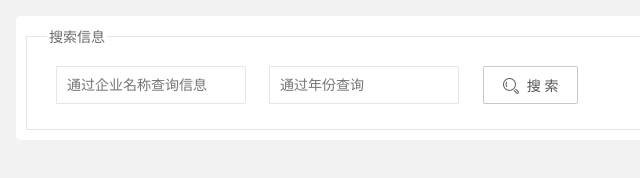
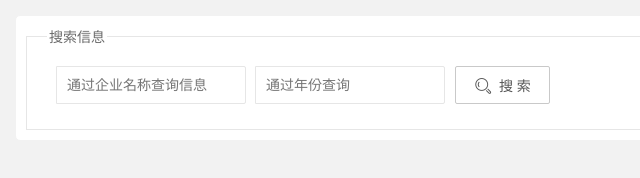
Before and after one commit to Yup-China/jobsearch, a plain HTML site: page page/company/findHiringRecord.html in a window 1280 px wide. Shown: the full height of the page, 0-640 px from the left. Drawn offline with Linux system fonts and the light colour scheme.

Commit message:
Update findHiringRecord.html

```diff
--- a/page/company/findHiringRecord.html
+++ b/page/company/findHiringRecord.html
@@ -18,16 +18,15 @@
 			<div style="margin: 10px 10px 10px 10px">
 				<form class="layui-form layui-form-pane" action="">
 					<div class="layui-form-item">
-						<div class="layui-inline">
+
 					   <div class="layui-input-inline">
 						<input id="cname" type="text" name="cname" placeholder="通过企业名称查询信息" autocomplete="off" class="layui-input">
 					  </div>
-						</div>
-					<div class="layui-inline">
+
 					  <div class="layui-input-inline">
 						<input id="year" type="text" name="grade" placeholder="通过年份查询" autocomplete="off" class="layui-input" readonly>
 					  </div>
-					</div>
+
 
 					  <div class="layui-inline">
 						<button type="submit" class="layui-btn layui-btn-primary"  lay-submit lay-filter="data-search-btn"><i class="layui-icon"></i> 搜 索</button>
```
Lines whose indentation alone changed are shown as unchanged.
